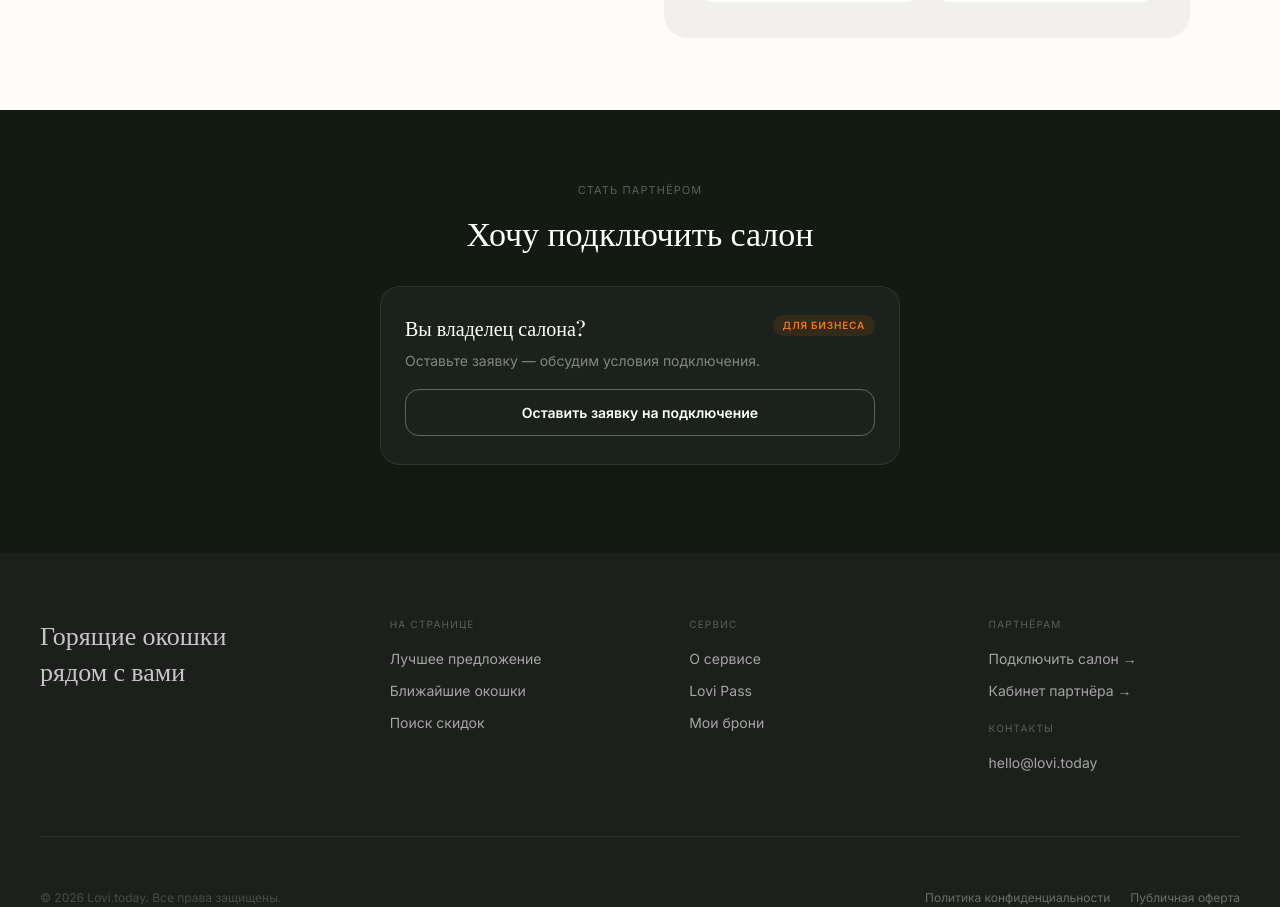
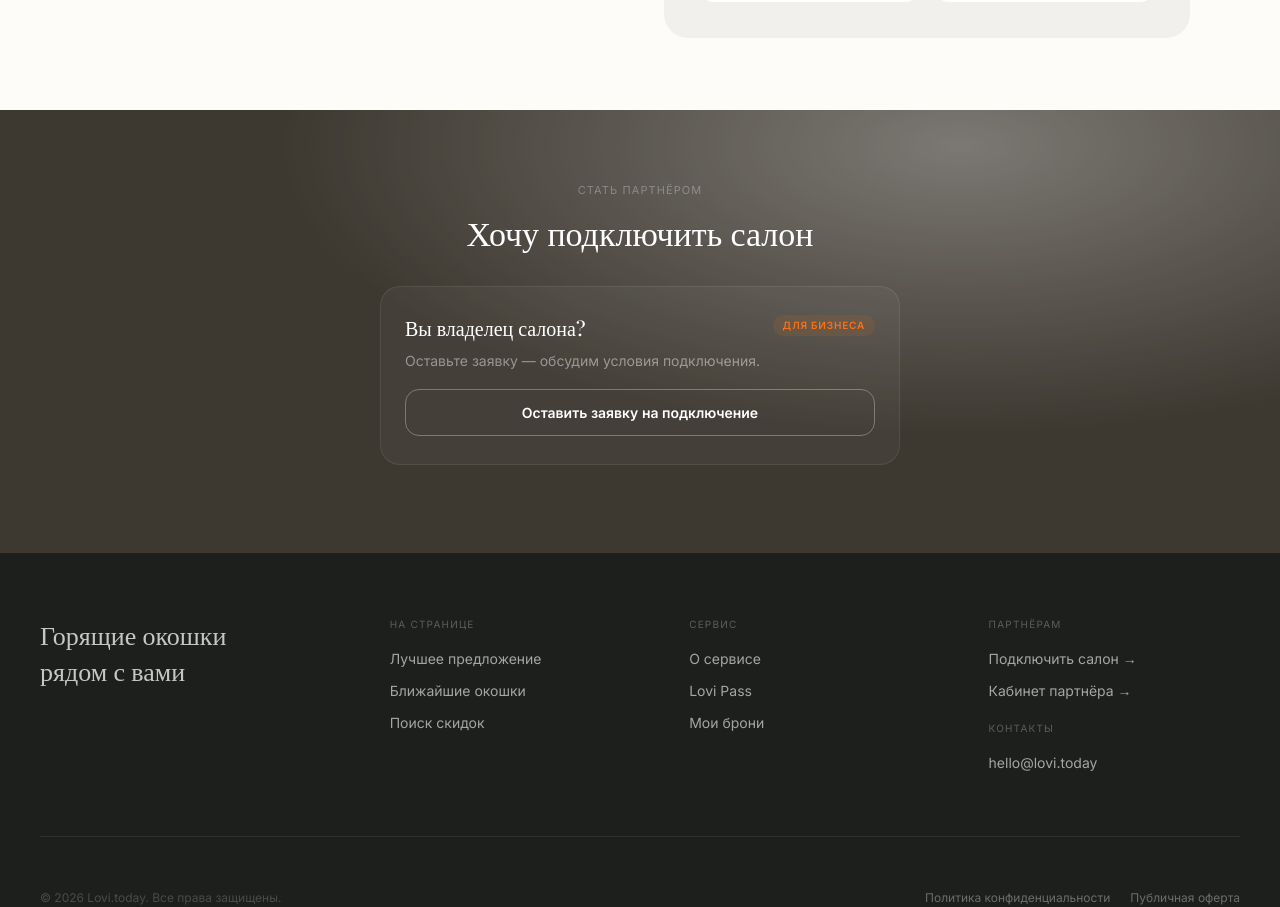
Before and after one commit to dvasincom-sketch/lovi-web, a React (Vite) app: page /partners in a window 1280 px wide. Shown: the part 2212-3119 px from the top of the page. Built offline with nearby package versions, Linux system fonts and the light colour scheme; a web font is replaced by a local one.

Commit message:
refactor: extract PartnerForm component - background

```diff
--- a/src/pages/Partners.jsx
+++ b/src/pages/Partners.jsx
@@ -179,7 +179,10 @@ export default function Partners() {
       </div>
 
       {/* Форма */}
-<div id="form" style={{ padding: isMobile ? '48px 20px 64px' : '72px 40px 88px', background: '#121A12' }}>
+<div id="form" style={{
+  padding: isMobile ? '48px 20px 64px' : '72px 40px 88px',
+  background: `radial-gradient(ellipse at 75% 8%, rgba(255,255,255,0.32) 0%, transparent 50%), #3D3830`
+}}>
   <div style={{ maxWidth: 520, margin: '0 auto' }}>
     <div style={{ ...s.label, color: 'rgba(255,255,255,0.3)', textAlign: 'center' }}>Стать партнёром</div>
     <h2 style={{ fontFamily: 'Playfair Display, serif', fontSize: isMobile ? 26 : 34, color: '#fff', textAlign: 'center', margin: '0 0 32px', lineHeight: 1.3 }}>
```
Also changed, not shown: 3 other files (tests, documents, lock files or other folders).
